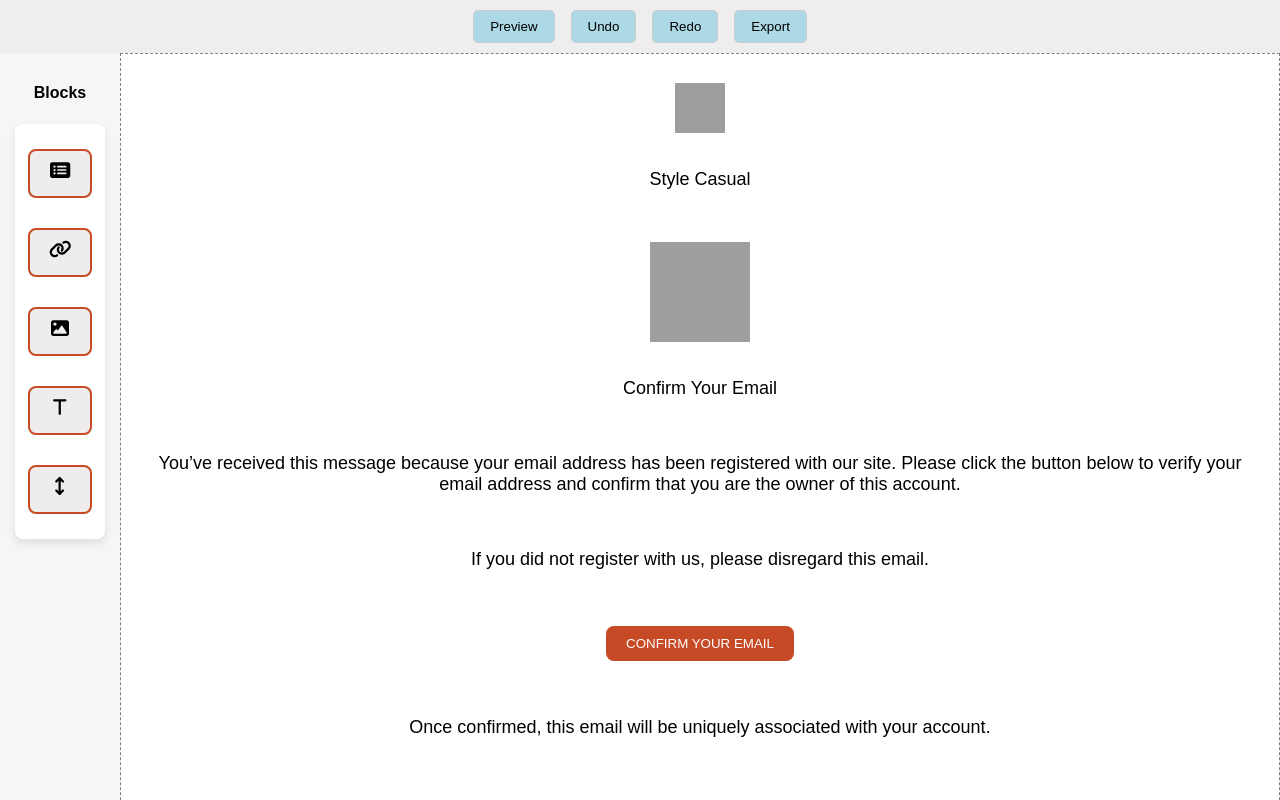
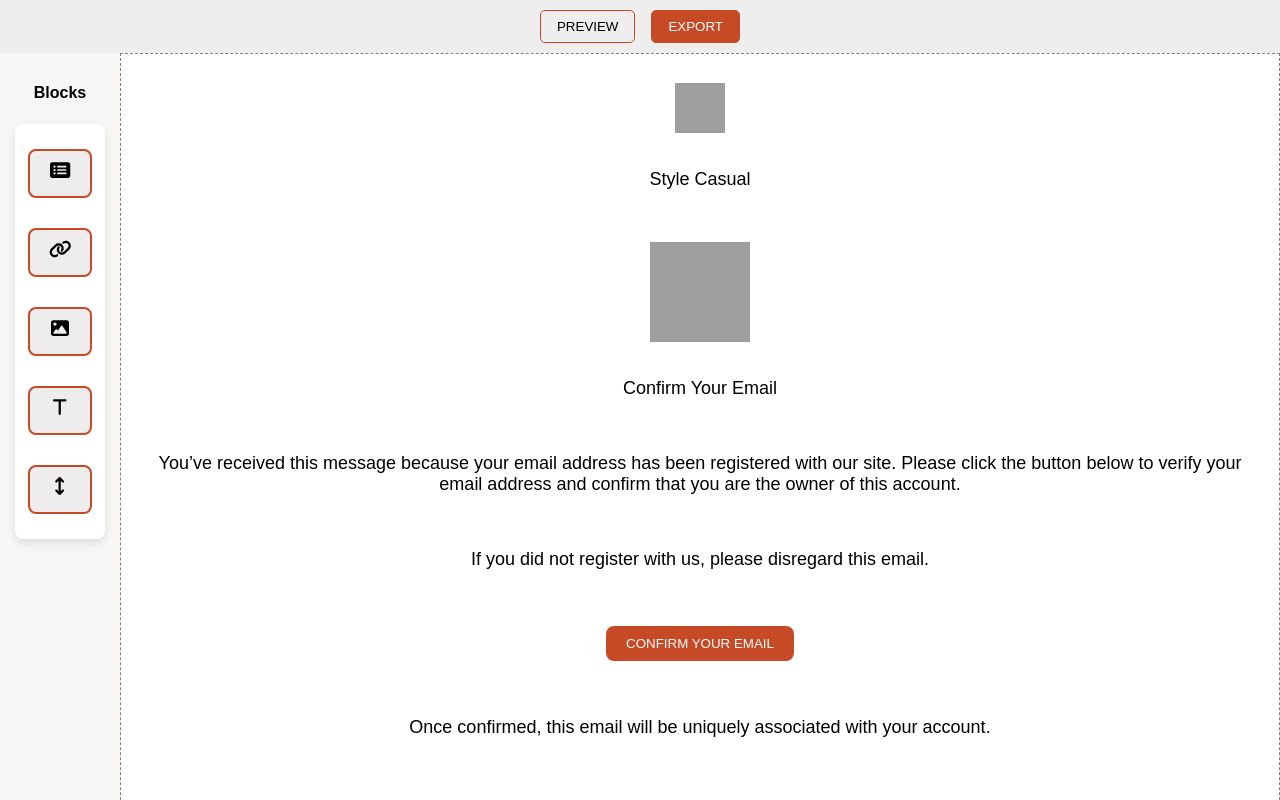
Before and after one commit to sathishkumars5/email-template-builder, a React (Create React App) app: page / in a window 1280 px wide. Shown: the top 800 px of the page. Built offline with nearby package versions, Linux system fonts and the light colour scheme; grey boxes are pictures that could not be loaded.

Commit message:
navbar style changed

```diff
--- a/src/components/HeaderToolbar/HeaderToolbar.jsx
+++ b/src/components/HeaderToolbar/HeaderToolbar.jsx
@@ -1,6 +1,8 @@
 import React, { useState } from 'react'
 import Htmlconvert from './Htmlconvert'
 import PopUpHtml from './PopUpHtml'
+import './NavBar.css';
+
 
 const HeaderToolbar = () => {
   const [isPopupOpen, setPopupOpen] = useState(false)
@@ -17,34 +19,12 @@ const HeaderToolbar = () => {
 
   const copyHtml=()=>{
     navigator.clipboard.writeText(htmlCode)
-    .then(()=>{
-      alert('Copied to clipboard')
-    })
-    .catch(err => {
-        console.error('Failed to copy: ', err);
-    });
   }
 
   if (isPreview) {
     return (
       <div style={{ width: '100vw', height: '100vh', background: '#fff' }}>
-        <button
-          onClick={backCanvas}
-          style={{
-            position: 'absolute',
-            top: 10,
-            left: 10,
-            zIndex: 10,
-            padding: '8px 16px',
-            background: 'grey',
-            color: 'white',
-            border: 'none',
-            borderRadius: '4px',
-            cursor: 'pointer'
-          }}
-        >
-          ⬅ Back to Canvas
-        </button>
+        <button onClick={backCanvas} className='btnStyle'>⬅ BACK TO EDITOR</button>
 
         <iframe
           title="Preview"
@@ -57,27 +37,22 @@ const HeaderToolbar = () => {
 
   return (
     <div style={{ padding: '10px', background: '#eee', textAlign: 'center' }}>
-      <button style={btnStyle} onClick={showPreview}>Preview</button>
-      <button style={btnStyle}>Undo</button>
-      <button style={btnStyle}>Redo</button>
-      <button style={btnStyle} onClick={() => setPopupOpen(true)}>Export</button>
+      <button className='btnStyle' onClick={showPreview}>PREVIEW</button>
+      {/* <button className='btnStyle'>UNDO</button>
+      <button className='btnStyle'>REDO</button> */}
+      <button className='mainBtnStyle' onClick={() => setPopupOpen(true)}>EXPORT</button>
 
       <PopUpHtml isOpen={isPopupOpen} onClose={() => setPopupOpen(false)}>
-        <p>{htmlCode}</p>
-        <button onClick={copyHtml}>Copy</button>
-        <button onClick={() => setPopupOpen(false)}>Close</button>
+        <p style={{ textAlign: 'left', whiteSpace: 'pre-wrap' }}>{htmlCode}</p>
+        <div className='popup-buttons'>
+          <button onClick={() => setPopupOpen(false)} className='btnStyle'>CLOSE</button>
+          <button onClick={copyHtml} className='btnStyle'>COPY</button>
+        </div>
       </PopUpHtml>
     </div>
   )
 }
 
-const btnStyle = {
-  margin: '0 8px',
-  padding: '8px 16px',
-  border: '1px solid #ccc',
-  borderRadius: '5px',
-  background: 'lightblue',
-  cursor: 'pointer'
-}
+
 
 export default HeaderToolbar
--- /dev/null
+++ b/src/components/HeaderToolbar/NavBar.css
@@ -0,0 +1,54 @@
+.btnStyle {
+  margin: 0 8px;
+  padding: 8px 16px;
+  border: 1px solid #c74a27;
+  border-radius: 5px;
+  cursor: pointer;
+  background: transparent;
+}
+
+.mainBtnStyle {
+  margin: 0 8px;
+  padding: 8px 16px;
+  border: 1px solid #c74a27;
+  border-radius: 5px;
+  color: white;
+  background: #c74a27;
+  cursor: pointer;
+}
+
+.popup-wrapper {
+  position: fixed;
+  top: 0;
+  left: 0;
+  width: 100vw;
+  height: 100vh;
+  background-color: rgba(0, 0, 0, 0.5);
+  display: flex;
+  justify-content: center;
+  align-items: center;
+  z-index: 1000;
+  padding: 20px;
+  overflow: auto;
+}
+
+.popup {
+  background: #fff;
+  padding: 20px;
+  border-radius: 10px;
+  width: 80%;
+  max-width: 600px;
+  max-height: 60vh;
+  overflow-y: auto;
+  display: flex;
+  flex-direction: column;
+  gap: 10px;
+  box-shadow: 0 5px 15px rgba(0, 0, 0, 0.3);
+}
+
+.popup-buttons {
+  display: flex;
+  justify-content: center;
+  gap: 10px;
+  margin-top: 10px;
+}
--- a/src/components/HeaderToolbar/PopUpHtml.jsx
+++ b/src/components/HeaderToolbar/PopUpHtml.jsx
@@ -4,21 +4,8 @@ function PopUpHtml({ isOpen, onClose, children }) {
   if (!isOpen) return null;
 
   return (
-    <div
-      style={{
-        position: 'fixed',
-        top: 0, left: 0,
-        width: '100vw',
-        height: '100vh',
-        backgroundColor: 'rgba(0,0,0,0.5)',
-        display: 'flex',
-        justifyContent: 'center',
-        alignItems: 'center',
-      }}
-      onClick={onClose} >
-      <div
-        style={{backgroundColor: 'white',padding: '20px',borderRadius: '10px',}}
-        onClick={(e) => e.stopPropagation()} >
+    <div onClick={onClose} className='popup-wrapper' >
+      <div className='popup' onClick={(e) => e.stopPropagation()} >
         {children}
       </div>
     </div>
```
